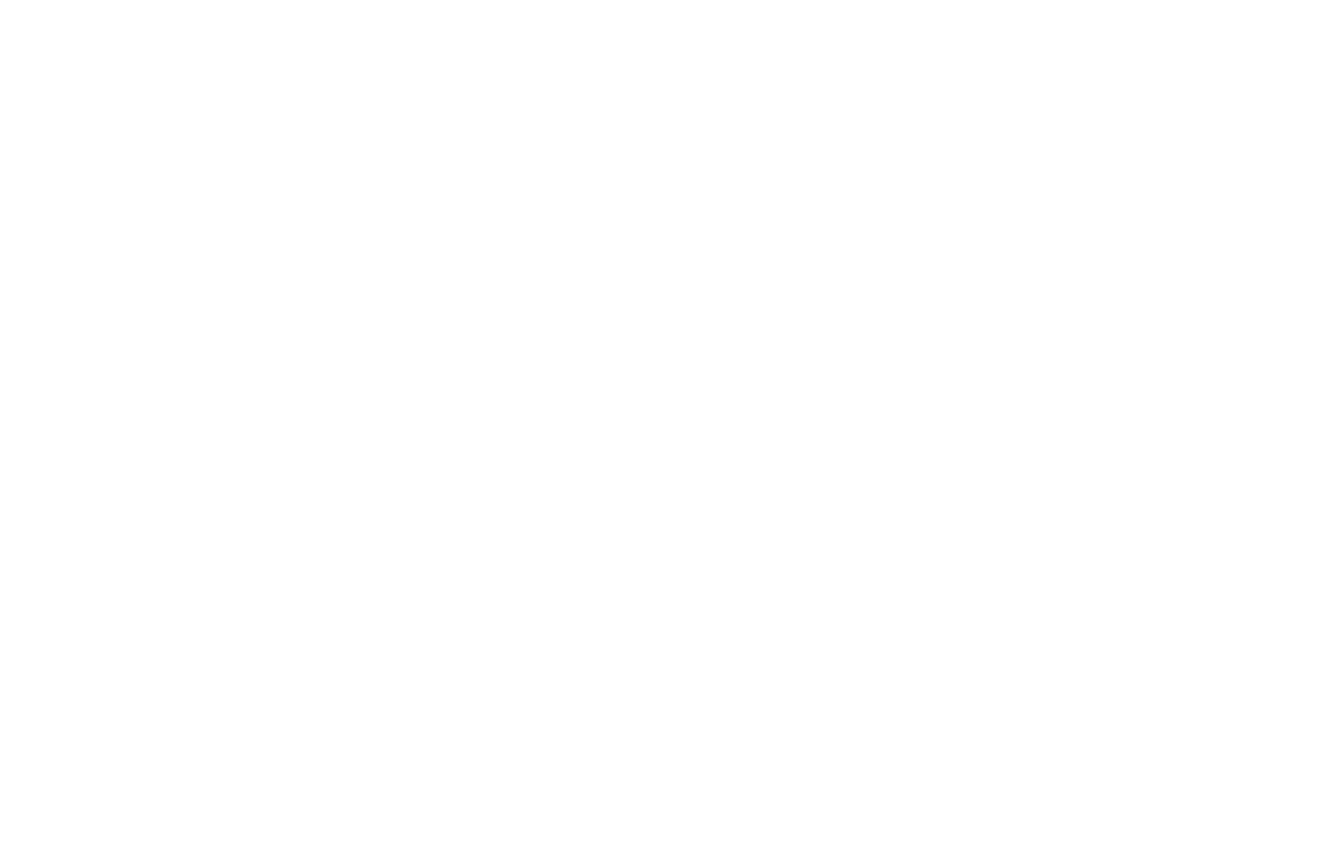
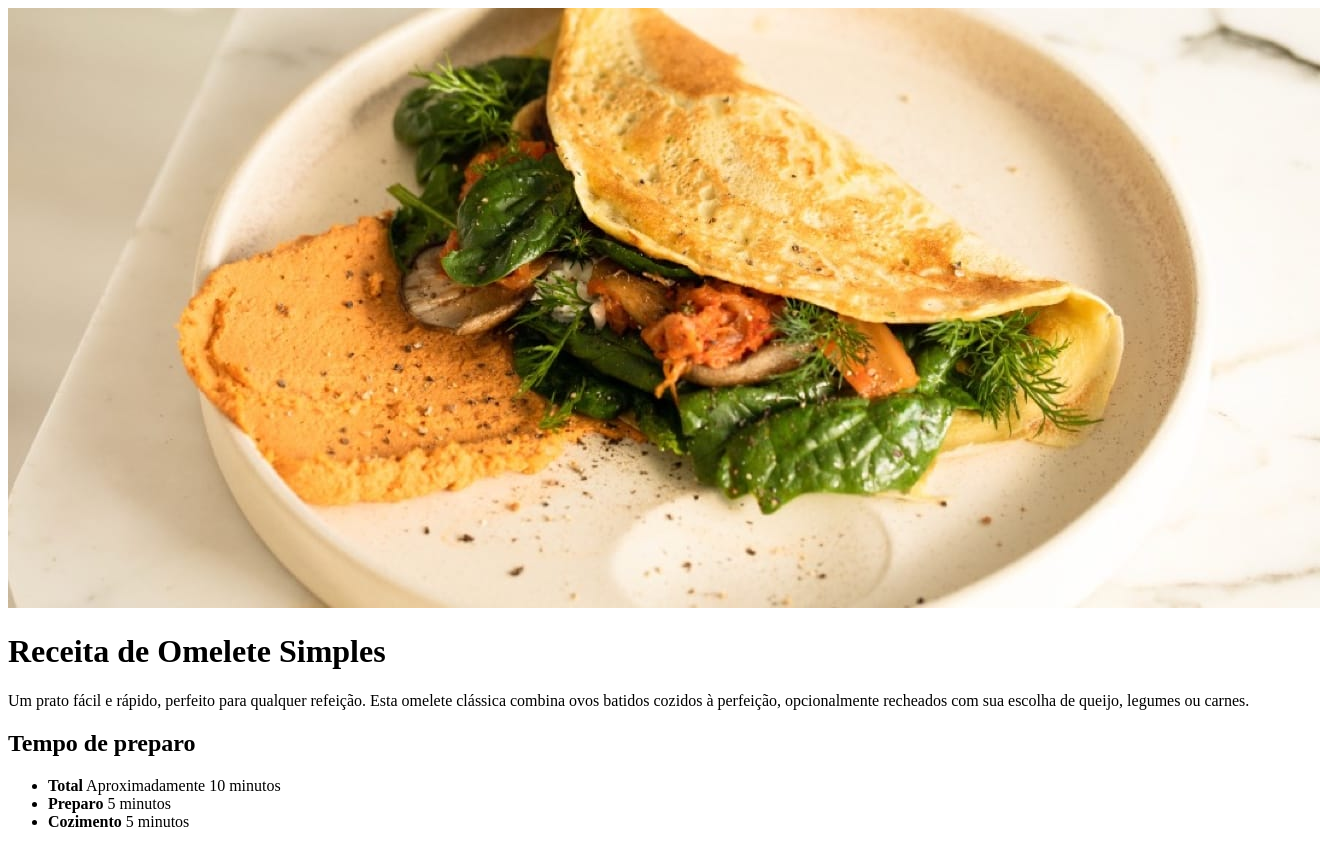
Before and after one commit to racewithsofia/Receita, a plain HTML site: page index.html in a window 1280 px wide. Shown: the whole page, 1320 px wide, since content can reach past the window. Before the commit the page ends 800 px from the top, so only its background shows below. Drawn offline with Linux system fonts and the light colour scheme.

Commit message:
segundo commit do html

```diff
--- a/index.html
+++ b/index.html
@@ -6,6 +6,26 @@
     <title>Receita de Omelete</title>
 </head>
 <body>
+    <div>
+        <img src="./assets/image-omelette.jpeg" alt="imagem de um omelete recheado de folhas verdes e legumes">
+        <h1>Receita de Omelete Simples</h1>
+        <p>Um prato fácil e rápido, perfeito para qualquer refeição. Esta omelete clássica combina ovos batidos cozidos à perfeição, opcionalmente recheados com sua escolha de queijo, legumes ou carnes.</p>
 
+        <div>
+            <h2>Tempo de preparo</h2>
+
+            <ul>
+                <li>
+                    <strong>Total</strong> Aproximadamente 10 minutos
+                </li>
+                <li>
+                    <strong>Preparo</strong> 5 minutos
+                </li>
+                <li>
+                    <strong>Cozimento</strong> 5 minutos
+                </li>
+            </ul>
+        </div>
+    </div>
 </body>
 </html>
```
